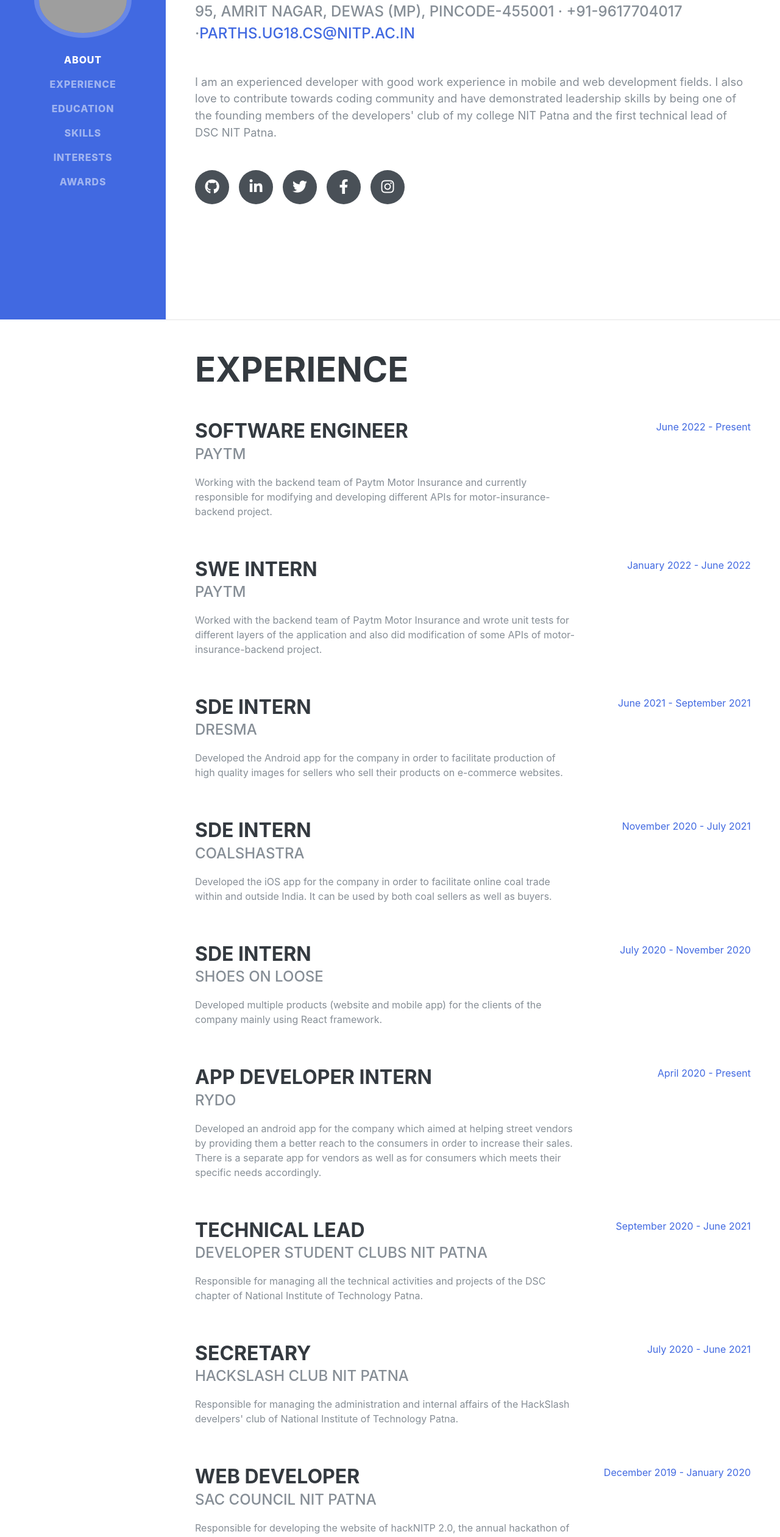
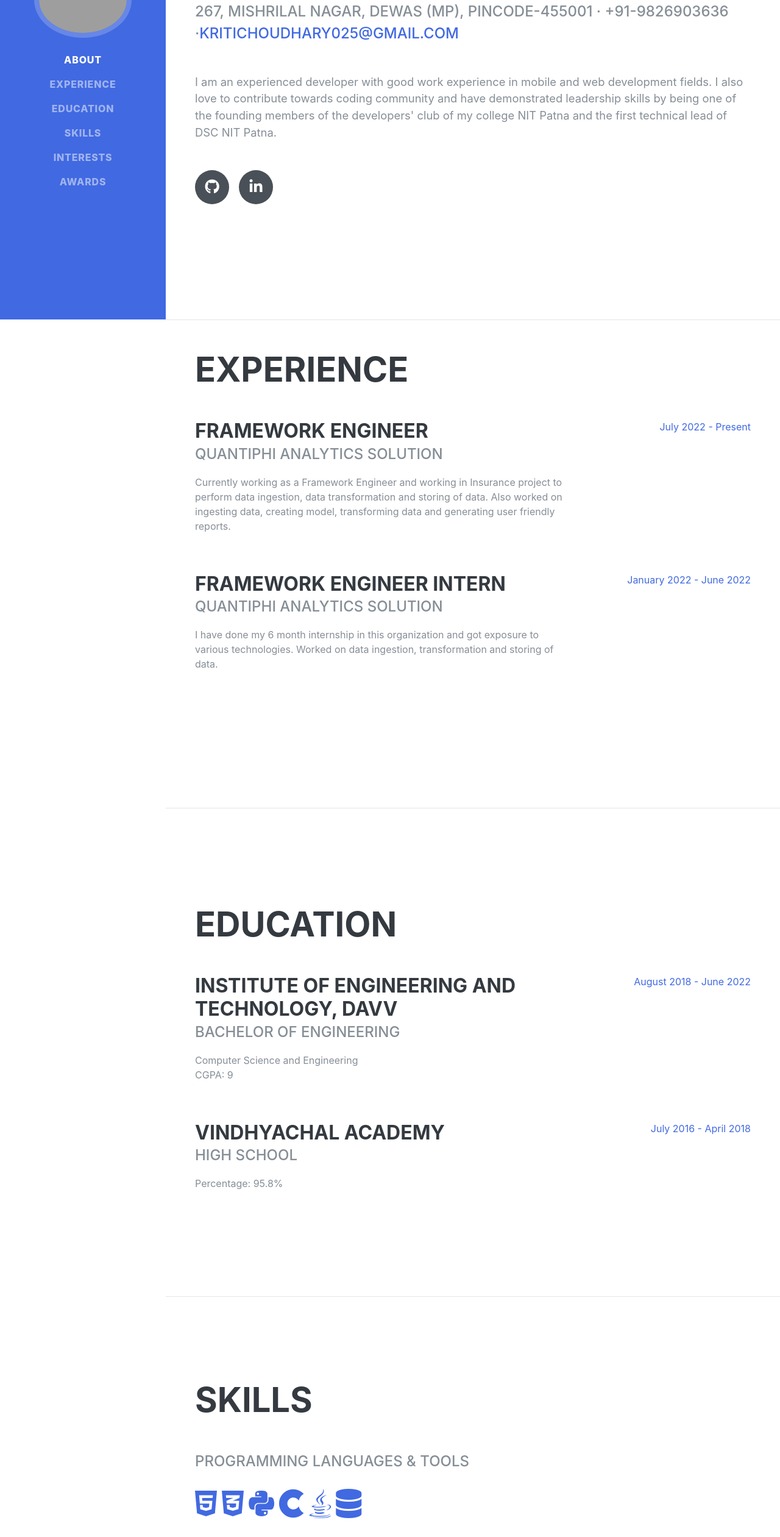
Before and after one commit to parthsharma07/portfolio-kc, a Gatsby site: page / in a window 1280 px wide. Shown: the part 276-2797 px from the top of the page at 61% size. Built offline with nearby package versions, Linux system fonts and the light colour scheme; Gatsby itself is replaced by a stand-in of ours; grey boxes are pictures that could not be loaded; a web font is replaced by a local one.

Commit message:
added details

```diff
--- a/config.js
+++ b/config.js
@@ -1,5 +1,5 @@
 module.exports = {
-  siteTitle: 'Parth Sharma',
+  siteTitle: 'Kriti Choudhary',
   manifestName: 'Resume',
   manifestShortName: 'Landing',
   manifestStartUrl: '/',
@@ -8,8 +8,8 @@ module.exports = {
   manifestDisplay: 'standalone',
   manifestIcon: 'src/assets/img/me.jpg',
   pathPrefix: `/gatsby-starter-resume/`, // This path is subpath of your hosting https://domain/portfolio
-  firstName: 'Parth ',
-  lastName: 'Sharma',
+  firstName: 'Kriti ',
+  lastName: 'Choudhary',
 
   socialLinks: [
     {
@@ -20,25 +20,10 @@ module.exports = {
     {
       icon: 'fa-linkedin-in',
       name: 'Linkedin',
-      url: 'https://www.linkedin.com/in/parth-sharma-265403193/',
-    },
-    {
-      icon: 'fa-twitter',
-      name: 'Twitter',
-      url: 'https://twitter.com/parthsh63745814',
-    },
-    {
-      icon: 'fa-facebook-f',
-      name: 'Facebook',
-      url: 'https://www.facebook.com/parthsharma0707',
-    },
-    {
-      icon: 'fa-instagram',
-      name: 'Facebook',
-      url: 'https://instagram.com/parthcricketer',
+      url: 'https://www.linkedin.com/in/kriti-choudhary-32556a1b0/',
     },
   ],
-  email: 'parths.ug18.cs@nitp.ac.in',
-  phone: '+91-9617704017',
-  address: '95, Amrit Nagar, Dewas (MP), pincode-455001',
+  email: 'kritichoudhary025@gmail.com',
+  phone: '+91-9826903636',
+  address: '267, Mishrilal Nagar, Dewas (MP), pincode-455001',
 };
--- a/src/pages/index.js
+++ b/src/pages/index.js
@@ -52,131 +52,30 @@ const IndexPage = () => (
 
           <div className="resume-item d-flex flex-column flex-md-row justify-content-between mb-5">
             <div className="resume-content">
-              <h3 className="mb-0">Software Engineer</h3>
-              <div className="subheading mb-3">Paytm</div>
+              <h3 className="mb-0">Framework Engineer</h3>
+              <div className="subheading mb-3">Quantiphi Analytics Solution</div>
               <p>
-                Working with the backend team of Paytm Motor Insurance and currently responsible
-                for modifying and developing different APIs for motor-insurance-backend project.
+              Currently working as a Framework Engineer and working in Insurance project to perform data ingestion, data
+              transformation and storing of data. Also worked on ingesting data, creating model, transforming data and generating user
+              friendly reports.
               </p>
             </div>
             <div className="resume-date text-md-right">
-              <span className="text-primary">June 2022 - Present</span>
+              <span className="text-primary">July 2022 - Present</span>
             </div>
           </div>
 
           <div className="resume-item d-flex flex-column flex-md-row justify-content-between mb-5">
             <div className="resume-content">
-              <h3 className="mb-0">SWE Intern</h3>
-              <div className="subheading mb-3">Paytm</div>
+              <h3 className="mb-0">Framework Engineer Intern</h3>
+              <div className="subheading mb-3">Quantiphi Analytics Solution</div>
               <p>
-                Worked with the backend team of Paytm Motor Insurance and wrote unit tests
-                for different layers of the application and also did modification of some APIs
-                of motor-insurance-backend project.
+              I have done my 6 month internship in this organization and got exposure to various technologies. Worked on data
+              ingestion, transformation and storing of data.
               </p>
             </div>
             <div className="resume-date text-md-right">
               <span className="text-primary">January 2022 - June 2022</span>
-            </div>
-          </div>
-
-          <div className="resume-item d-flex flex-column flex-md-row justify-content-between mb-5">
-            <div className="resume-content">
-              <h3 className="mb-0">SDE Intern</h3>
-              <div className="subheading mb-3">Dresma</div>
-              <p>
-                Developed the Android app for the company in order to facilitate production
-                of high quality images for sellers who sell their products on e-commerce
-                websites.
-              </p>
-            </div>
-            <div className="resume-date text-md-right">
-              <span className="text-primary">June 2021 - September 2021</span>
-            </div>
-          </div>
-
-          <div className="resume-item d-flex flex-column flex-md-row justify-content-between mb-5">
-            <div className="resume-content">
-              <h3 className="mb-0">SDE Intern</h3>
-              <div className="subheading mb-3">CoalShastra</div>
-              <p>
-                Developed the iOS app for the company in order to facilitate online
-                coal trade within and outside India. It can be used by both coal sellers as well
-                as buyers.
-              </p>
-            </div>
-            <div className="resume-date text-md-right">
-              <span className="text-primary">November 2020 - July 2021</span>
-            </div>
-          </div>
-
-          <div className="resume-item d-flex flex-column flex-md-row justify-content-between mb-5">
-            <div className="resume-content">
-              <h3 className="mb-0">SDE Intern</h3>
-              <div className="subheading mb-3">Shoes On Loose</div>
-              <p>
-                Developed multiple products (website and mobile app) for the clients of the
-                company mainly using React framework.
-              </p>
-            </div>
-            <div className="resume-date text-md-right">
-              <span className="text-primary">July 2020 - November 2020</span>
-            </div>
-          </div>
-
-          <div className="resume-item d-flex flex-column flex-md-row justify-content-between mb-5">
-            <div className="resume-content">
-              <h3 className="mb-0">App Developer Intern</h3>
-              <div className="subheading mb-3">Rydo</div>
-              <p>
-                Developed an android app for the company which aimed at helping street vendors by providing them
-                a better reach to the consumers in order to increase their sales. There is a separate app for vendors
-                as well as for consumers which meets their specific needs accordingly.
-              </p>
-            </div>
-            <div className="resume-date text-md-right">
-              <span className="text-primary">April 2020 - Present</span>
-            </div>
-          </div>
-
-          <div className="resume-item d-flex flex-column flex-md-row justify-content-between mb-5">
-            <div className="resume-content">
-              <h3 className="mb-0">Technical Lead</h3>
-              <div className="subheading mb-3">Developer Student Clubs NIT Patna</div>
-              <p>
-                Responsible for managing all the technical activities and projects of the DSC
-                chapter of National Institute of Technology Patna.
-              </p>
-            </div>
-            <div className="resume-date text-md-right">
-              <span className="text-primary">September 2020 - June 2021</span>
-            </div>
-          </div>
-
-          <div className="resume-item d-flex flex-column flex-md-row justify-content-between mb-5">
-            <div className="resume-content">
-              <h3 className="mb-0">Secretary</h3>
-              <div className="subheading mb-3">HackSlash Club NIT Patna</div>
-              <p>
-                Responsible for managing the administration and internal affairs of the HackSlash
-                develpers' club of National Institute of Technology Patna.
-              </p>
-            </div>
-            <div className="resume-date text-md-right">
-              <span className="text-primary">July 2020 - June 2021</span>
-            </div>
-          </div>
-
-          <div className="resume-item d-flex flex-column flex-md-row justify-content-between">
-            <div className="resume-content">
-              <h3 className="mb-0">Web Developer</h3>
-              <div className="subheading mb-3">SAC Council NIT Patna</div>
-              <p>
-                Responsible for developing the website of hackNITP 2.0, the annual hackathon of
-                National Institute of Technology Patna.
-              </p>
-            </div>
-            <div className="resume-date text-md-right">
-              <span className="text-primary">December 2019 - January 2020</span>
             </div>
           </div>
         </div>
@@ -193,10 +92,10 @@ const IndexPage = () => (
 
           <div className="resume-item d-flex flex-column flex-md-row justify-content-between mb-5">
             <div className="resume-content">
-              <h3 className="mb-0">National Institute of Technology, Patna</h3>
-              <div className="subheading mb-3">Bachelor of Technology</div>
+              <h3 className="mb-0">Institute of Engineering And Technology, DAVV</h3>
+              <div className="subheading mb-3">Bachelor of Engineering</div>
               <div>Computer Science and Engineering</div>
-              <p>CGPA: 8.55</p>
+              <p>CGPA: 9</p>
             </div>
             <div className="resume-date text-md-right">
               <span className="text-primary">August 2018 - June 2022</span>
@@ -207,7 +106,7 @@ const IndexPage = () => (
             <div className="resume-content">
               <h3 className="mb-0">Vindhyachal Academy</h3>
               <div className="subheading mb-3">High School</div>
-              <p>Percentage: 92.6%</p>
+              <p>Percentage: 95.8%</p>
             </div>
             <div className="resume-date text-md-right">
               <span className="text-primary">July 2016 - April 2018</span>
@@ -236,34 +135,13 @@ const IndexPage = () => (
               <i className="fab fa-css3-alt"></i>
             </li>
             <li className="list-inline-item">
-              <i className="fab fa-js-square"></i>
-            </li>
-            <li className="list-inline-item">
-              <i className="fab fa-java"></i>
+              <i className="fab fa-python"></i>
             </li>
             <li className="list-inline-item">
               <i className="fab fa-cuttlefish"></i>
             </li>
             <li className="list-inline-item">
-              <i className="fab fa-angular"></i>
-            </li>
-            <li className="list-inline-item">
-              <i className="fab fa-react"></i>
-            </li>
-            <li className="list-inline-item">
-              <i className="fab fa-node-js"></i>
-            </li>
-            <li className="list-inline-item">
-              <i className="fab fa-npm"></i>
-            </li>
-            <li className="list-inline-item">
-              <i className="fab fa-android"></i>
-            </li>
-            <li className="list-inline-item">
-              <i className="fab fa-app-store-ios"></i>
-            </li>
-            <li className="list-inline-item">
-              <i className="fab fa-aws"></i>
+              <i className="fab fa-java"></i>
             </li>
             <li className="list-inline-item">
               <i className="fas fa-database"></i>
@@ -274,10 +152,6 @@ const IndexPage = () => (
           <ul className="fa-ul mb-0">
             <li>
               <i className="fa-li fa fa-check"></i>
-              Mobile Development, Responsive Design
-            </li>
-            <li>
-              <i className="fa-li fa fa-check"></i>
               Web Development, Responsive Design
             </li>
             <li>
@@ -286,11 +160,27 @@ const IndexPage = () => (
             </li>
             <li>
               <i className="fa-li fa fa-check"></i>
-              Natural Language Processing
+              Agile Development
+            </li>
+          </ul>
+
+          <div className="subheading mb-3">Other Technical Skills</div>
+          <ul className="fa-ul mb-0">
+            <li>
+              <i className="fa-li fa fa-check"></i>
+              Power BI
             </li>
             <li>
               <i className="fa-li fa fa-check"></i>
-              Agile Development
+              IICS
+            </li>
+            <li>
+              <i className="fa-li fa fa-check"></i>
+              Snow Flake
+            </li>
+            <li>
+              <i className="fa-li fa fa-check"></i>
+              ETL
             </li>
           </ul>
         </div>
@@ -327,35 +217,21 @@ const IndexPage = () => (
           <ul className="fa-ul mb-0">
             <li>
               <i className="fa-li fa fa-trophy text-warning"></i>
-              Google Cloud Platform - Google Certification
+              Machine Learning - Stanford University
             </li>
             <li>
               <i className="fa-li fa fa-trophy text-warning"></i>
-              Joy of Computing using Python - NPTEL Certification
+              Machine learning and Data Science Bootcamp
             </li>
             <li>
-              <i className="fa-li fa fa-trophy text-warning"></i>
-              Software Testing - NPTEL Certification
+              <i className="fa-li fa fa-trophy text-warning"></i>Achieved 5 star rating in Python on Hacker Rank
             </li>
             <li>
-              <i className="fa-li fa fa-trophy text-warning"></i>
-              Data Analytics with Python - NPTEL Certification
+              <i className="fa-li fa fa-trophy text-warning"></i>2<sup>nd </sup>
+              positionin district in PCM stream in class XII.
             </li>
             <li>
-              <i className="fa-li fa fa-trophy text-warning"></i>1<sup>st</sup>
-              Place - UI/UX Design Competition 2020 - National Institute of Technology Patna
-            </li>
-            <li>
-              <i className="fa-li fa fa-trophy text-warning"></i>5<sup>th</sup>
-              Place - Version Beta Hackathon 2019 - National Institute of Technology Bhopal
-            </li>
-            <li>
-              <i className="fa-li fa fa-trophy text-warning"></i>5<sup>th</sup>
-              Place - hackNITP 1.0 Hackathon 2019 - National Institute of Technology Patna
-            </li>
-            <li>
-              <i className="fa-li fa fa-trophy text-warning"></i>2<sup>nd</sup>
-              Place - Inter School Science Model Making Competition 2018 - Prestige Institute Dewas
+              <i className="fa-li fa fa-trophy text-warning"></i>Dynamo award winner in the FSI unit in Quantiphi.
             </li>
           </ul>
         </div>
```
Also changed, not shown: 1 other file.
